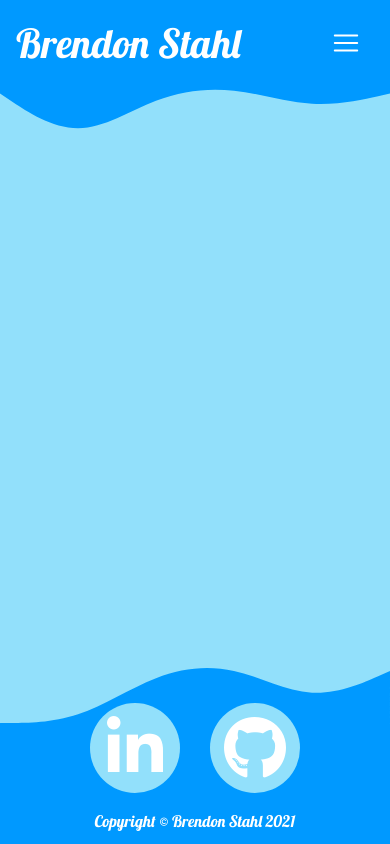
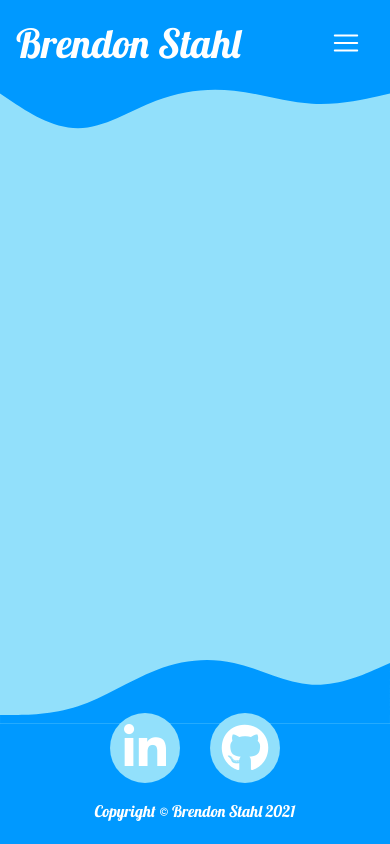
Before and after one commit to brendonstahl97/Protfolio-Latest, a React (Create React App) app: page / in a window 390 px wide. Built offline with nearby package versions, Linux system fonts and the light colour scheme.

Commit message:
added responsive social media links

```diff
--- a/src/Assets/css/Footer.css
+++ b/src/Assets/css/Footer.css
@@ -37,3 +37,10 @@
     border-radius: 100%;
     text-decoration: none;
 }
+
+@media (max-width: 576px) {
+    .socialBox {
+        width: 70px;
+        height: 70px;
+    }
+}
--- a/src/Assets/css/Navbar.css
+++ b/src/Assets/css/Navbar.css
@@ -62,6 +62,14 @@ button {
     color: white;
 }
 
+
+@media (max-width: 330px) {
+  .navbar .navbar-brand {
+    font-size: 2rem;
+  }
+}
+
+
 /* Dropdown Animation */
 
 @media (min-width: 992px) {
@@ -70,8 +78,8 @@ button {
       -webkit-animation-duration: 0.3s;
       animation-fill-mode: both;
       -webkit-animation-fill-mode: both;
-    }
   }
+}
 
   @keyframes slideIn {
     0% {
--- a/src/components/Footer/CustomFooter.js
+++ b/src/components/Footer/CustomFooter.js
@@ -8,9 +8,7 @@ import {
 export default function CustomFooter() {
     return (
         <footer className='customFooter'>
-
-
-            <svg xmlns="http://www.w3.org/2000/svg" viewBox="0 0 1440 290">
+            <svg xmlns="http://www.w3.org/2000/svg" viewBox="0 0 1440 320">
                 <path fill="#0099ff" fillOpacity="1" d="M0,288L48,288C96,288,192,288,288,256C384,224,480,160,576,122.7C672,85,768,75,864
                 ,96C960,117,1056,171,1152,176C1248,181,1344,139,1392,117.3L1440,96L1440,320L1392,320C1344,320,1248,320,1152,320C1056,320,
                 960,320,864,320C768,320,672,320,576,320C480,320,384,320,288,320C192,320,96,320,48,320L0,320Z">
@@ -22,14 +20,16 @@ export default function CustomFooter() {
                         <Col className='d-flex justify-content-end'>
                             <a href='https://www.linkedin.com/in/brendon-stahl-9a518a176/' rel="noreferrer" target="_blank" style={{textDecoration: "none"}}>
                                 <div className='d-flex align-items-center justify-content-center socialBox'>
-                                    <i className="fab fa-linkedin-in fa-4x"></i>
+                                    <i className="fab fa-linkedin-in fa-3x d-sm-none"></i>
+                                    <i className="fab fa-linkedin-in fa-4x d-none d-sm-block"></i>
                                 </div>
                             </a>
                         </Col>
                         <Col className='d-flex justify-content-start'>
                             <a href='https://github.com/brendonstahl97' rel="noreferrer" target="_blank" style={{textDecoration: "none"}}>
                                 <div className='d-flex align-items-center justify-content-center socialBox'>
-                                    <i className="fab fa-github fa-4x"></i>
+                                    <i className="fab fa-github fa-3x d-sm-none"></i>
+                                    <i className="fab fa-github fa-4x d-none d-sm-block"></i>
                                 </div>
                             </a>
                         </Col>
```
